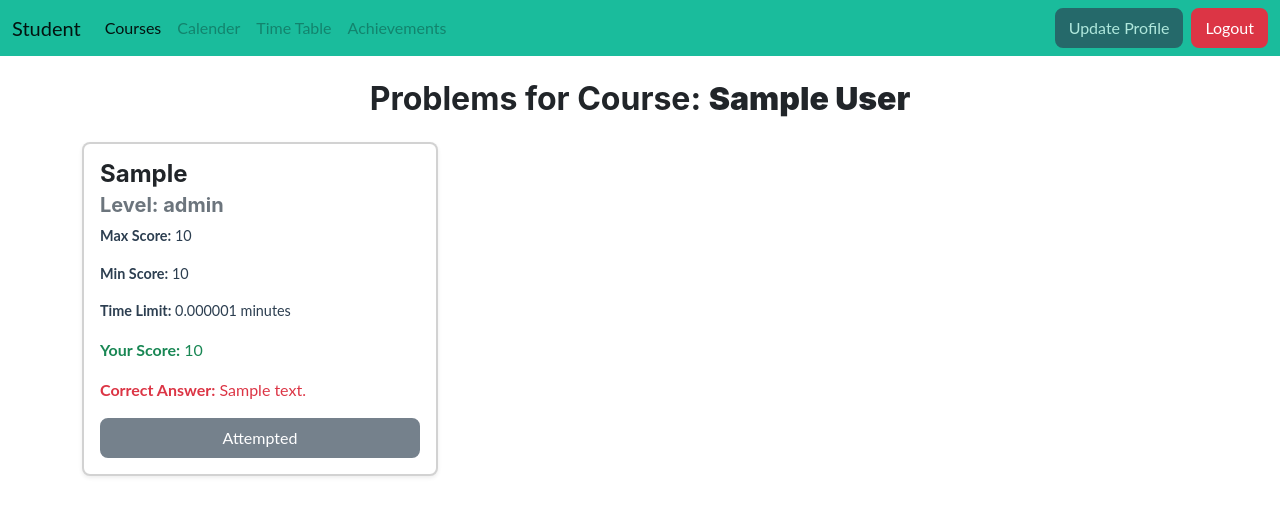
After one commit to Bloodi002/kids-learning-game-in-django, a Django app: page /student/course/1/problems/ in a window 1280 px wide. The commit adds this page. Shown: the top 516 px of the page. Run offline with Django 5.2, Linux system fonts and the light colour scheme; a user stored in the database is signed in; tables that the repository leaves empty hold one stand-in row (values such as "Sample post"); some libraries are stand-ins or nearby versions.

Commit message:
Full working till quiz achivements needs to be added

```diff
--- a/game/game/settings.py
+++ b/game/game/settings.py
@@ -134,4 +134,4 @@ STATICFILES_DIRS = [os.path.join(BASE_DIR, 'static')]
 LOGIN_URL = '/accounts/login'
 
 LOGIN_REDIREC_URL = '/student/'
-LOGOUT_REDIREC_URL = '/student/'
+LOGOUT_REDIREC_URL = '/login/'
--- a/game/student/urls.py
+++ b/game/student/urls.py
@@ -1,11 +1,21 @@
-from django.contrib import admin
 from django.urls import path
 from . import views
 
 urlpatterns = [
-    path('', views.role_list, name='role_list'),
+
+    path('', views.enrolled_courses, name='enrolled_courses'),
+    path('course/<int:course_id>/problems/', views.course_problems, name='course_problems'),
+    path('course/<int:course_id>/problems/', views.course_problems, name='course_problems'),
+    path('problem/<int:problem_id>/', views.problem_view, name='problem_view'),
+    path('problem/<int:problem_id>/timeout/', views.problem_timeout_view, name='problem_timeout'),
+
+    path('register/', views.register, name='register'),
+    path('login/', views.login, name='login'),
+    path('logout/', views.logout_view, name='logout'),
+
+    path('role-list', views.role_list, name='role_list'),
     path('create/', views.role_create, name='role_create'),
     path('<int:role_id>/edit/', views.role_edit, name='role_edit'),
     path('<int:role_id>/delete/', views.role_delete, name='role_conform_delete'),
-    path('register/', views.register, name='register'),
+
 ]
--- a/game/student/views.py
+++ b/game/student/views.py
@@ -1,9 +1,12 @@
-from django.shortcuts import render
-from .models import Role, Contact
+
+from django.shortcuts import render, get_object_or_404, redirect
+from django.http import HttpResponseRedirect
+from django.urls import reverse
+from .models import CourseContactMapping, Course, Problem, Contact, Role, ProblemScoreMapping
 from .forms import RoleForm, UserRegistrationForm
 from django.shortcuts import get_object_or_404, redirect
 from django.contrib.auth.decorators import login_required
-from django.contrib.auth import login
+from django.contrib.auth import login, logout
 
 
 def index(request):
@@ -78,3 +81,88 @@ def register(request):
     else:
         form = UserRegistrationForm()
     return render(request, 'registration/register.html', {'form': form})
+
+def logout_view(request):
+    # Log out the user
+    logout(request)
+    # Redirect to login page after logout
+    return redirect('login')
+
+@login_required
+def enrolled_courses(request):
+    # Get the current user's associated contact
+    contact = get_object_or_404(Contact, user=request.user)
+
+    # Use 'course_id' instead of 'course' in select_related
+    enrolled_courses = CourseContactMapping.objects.filter(contact_id=contact).select_related('course_id')
+    return render(request, 'student_quiz/enrolled_courses.html', {'courses': enrolled_courses})
+
+
+
+@login_required
+def course_problems(request, course_id):
+    course = get_object_or_404(Course, pk=course_id)
+
+    # Get the current user's contact (assuming you are linking Contact to the user)
+    contact = get_object_or_404(Contact, user=request.user)
+
+    # Get the problems associated with the selected course
+    problems = Problem.objects.filter(course_id=course)
+
+    # Check if the problem has been attempted and store score in each problem object
+    for problem in problems:
+        # Check if the user has already attempted the problem
+        attempt = ProblemScoreMapping.objects.filter(contact_id=contact, problem_id=problem).first()
+        if attempt:
+            problem.attempted = True
+            problem.score = attempt.score
+        else:
+            problem.attempted = False
+
+    return render(request, 'student_quiz/course_problems.html', {'course': course, 'problems': problems})
+
+@login_required
+def problem_view(request, problem_id):
+    # Get the problem instance
+    problem = get_object_or_404(Problem, pk=problem_id)
+
+    # Handle form submission (POST request)
+    if request.method == 'POST':
+        user_answer = request.POST.get('answer')
+
+        # Check if the user's answer matches the correct answer
+        if user_answer == problem.answer:
+            score = problem.max_score
+        else:
+            score = 0  # Or you can set partial scoring logic
+
+        # Save the score in the ProblemScoreMapping model
+        contact = Contact.objects.get(user=request.user)
+        ProblemScoreMapping.objects.create(
+            contact_id=contact,
+            problem_id=problem,
+            score=score
+        )
+
+        # Redirect to the problems list page after submission
+        return HttpResponseRedirect(reverse('course_problems', args=[problem.course_id]))
+
+    # Handle GET request (initial page load)
+    return render(request, 'student_quiz/problem_page.html', {
+        'problem': problem  # Pass time bound in seconds
+    })
+
+@login_required
+def problem_timeout_view(request, problem_id):
+    problem = get_object_or_404(Problem, pk=problem_id)
+
+    # Set score to 0 since the user did not submit on time
+    contact = Contact.objects.get(user=request.user)
+    ProblemScoreMapping.objects.create(
+        contact_id=contact,
+        problem_id=problem,
+        score=0
+    )
+
+    # Redirect to the problems list page after timeout
+    return HttpResponseRedirect(reverse('course_problems', args=[problem.course_id]))
--- a/game/templates/layout.html
+++ b/game/templates/layout.html
@@ -16,22 +16,33 @@
       <div class="container-fluid">
         <button class="navbar-toggler" type="button" data-bs-toggle="collapse" data-bs-target="#navbarTogglerDemo01" aria-controls="navbarTogglerDemo01" aria-expanded="false" aria-label="Toggle navigation"><span class="navbar-toggler-icon"></span></button>
         <div class="collapse navbar-collapse" id="navbarTogglerDemo01">
-          <a class="navbar-brand" href="#">Student</a>
+          <a class="navbar-brand" href="/student">Student</a>
           <ul class="navbar-nav me-auto mb-2 mb-lg-0">
             <li class="nav-item">
-              <a class="nav-link active" aria-current="page" href="#">Home</a>
+              <a class="nav-link active" aria-current="page" href="/student">Courses</a>
             </li>
             <li class="nav-item">
-              <a class="nav-link" href="#">Link</a>
+              <a class="nav-link disabled" href="#" tabindex="-1" aria-disabled="true">Calender</a>
             </li>
             <li class="nav-item">
-              <a class="nav-link disabled" href="#" tabindex="-1" aria-disabled="true">Disabled</a>
+              <a class="nav-link disabled" href="#" tabindex="-1" aria-disabled="true">Time Table</a>
+            </li>
+            <li class="nav-item">
+              <a class="nav-link disabled" href="#" tabindex="-1" aria-disabled="true">Achievements</a>
             </li>
           </ul>
-          <form class="d-flex">
-            <input class="form-control me-2" type="search" placeholder="Search" aria-label="Search" />
-            <button class="btn btn-outline-success" type="submit">Search</button>
-          </form>
+
+          <div class="d-flex align-items-center">
+            <!-- Update Profile link -->
+            <span style="cursor: not-allowed"  >
+              <a href="#" class="btn btn-secondary me-2 disabled">Update Profile</a>
+            </span>
+            <!-- Logout form using POST method -->
+            <form method="post" action="{% url 'logout' %}">
+              {% csrf_token %}
+              <button type="submit" class="btn btn-danger">Logout</button>
+            </form>
+          </div>
         </div>
       </div>
     </nav>
@@ -40,6 +51,6 @@
 
       {% endblock %}
     </div>
-    <script src="/static/scripts/validation.js"></script>
+    {% comment %} <script src="/static/scripts/validation.js"></script> {% endcomment %}
   </body>
 </html>
--- a/game/templates/registration/login.html
+++ b/game/templates/registration/login.html
@@ -1,4 +1,4 @@
-{% extends 'layout.html' %}
+{% extends 'blank_layout.html' %}
 
 {% block content %}
   <h2>Login Form</h2>
--- a/game/templates/registration/register.html
+++ b/game/templates/registration/register.html
@@ -1,4 +1,4 @@
-{% extends 'layout.html' %}
+{% extends 'blank_layout.html' %}
 {% block content %}
   <h2>Register Form</h2>
   <form method="post">
@@ -20,4 +20,6 @@
     {{ form.as_p }}
     <button class="btn btn-primary">Register</button>
   </form>
+
+  <p>Have account <a href="{%url 'login'%}">login now!</a></p>
 {% endblock %}
--- /dev/null
+++ b/game/templates/student_quiz/course_problems.html
@@ -0,0 +1,57 @@
+{% extends 'layout.html' %}
+
+{% block title %}
+  Problems for Course: {{ course.name }}
+{% endblock %}
+
+{% block content %}
+  <div class="mt-4">
+    <h2 class="mb-4 text-center">Problems for Course: <strong>{{ course.name }}</strong></h2>
+    <div class="row">
+      {% for problem in problems %}
+        <div class="col-md-4 mb-4">
+          <div class="card shadow-sm h-100 d-flex flex-column">
+            <!-- Make card a flex container -->
+            <div class="card-body d-flex flex-column flex-grow-1">
+              <!-- Use flex to control layout -->
+              <h4 class="card-title font-weight-bold">{{ problem.problem_level_id.problem_type.type }}</h4>
+              <h5 class="card-subtitle mb-2 text-muted">Level: {{ problem.problem_level_id.level }}</h5>
+
+              <div class="mb-3">
+                <p class="card-text text-secondary" style="font-size: 0.9em;">
+                  <strong>Max Score:</strong> {{ problem.max_score }}
+                </p>
+                <p class="card-text text-secondary" style="font-size: 0.9em;">
+                  <strong>Min Score:</strong> {{ problem.min_score }}
+                </p>
+                <p class="card-text text-secondary" style="font-size: 0.9em;">
+                  <strong>Time Limit:</strong> {{ problem.time_bound.total_seconds }} minutes
+                </p>
+              </div>
+
+              {% if problem.attempted %}
+                <!-- If problem was attempted, show the score and correct answer -->
+                <p class="text-success">
+                  <strong>Your Score:</strong> {{ problem.score }}
+                </p>
+                <p class="text-danger">
+                  <strong>Correct Answer:</strong> {{ problem.answer }}
+                </p>
+                <span style="cursor: not-allowed"><a href="#" class="btn btn-secondary disabled w-100">Attempted</a></span>
+              {% else %}
+                <div class="mt-auto">
+                  <!-- Push button to the bottom -->
+                  <a href="{% url 'problem_view' problem.problem_id %}" class="btn btn-primary w-100">Challenge Yourself</a>
+                </div>
+              {% endif %}
+            </div>
+          </div>
+        </div>
+      {% empty %}
+        <div class="col-12">
+          <div class="alert alert-warning" role="alert">No problems available for this course.</div>
+        </div>
+      {% endfor %}
+    </div>
+  </div>
+{% endblock %}
```
Also changed, not shown: game/student/admin.py (+7 -1 lines), game/student/models.py (+56 -3 lines), game/templates/blank_layout.html (added, +22 -0 lines), game/templates/student_quiz/enrolled_courses.html (added, +31 -0 lines), game/templates/student_quiz/problem_page.html (added, +63 -0 lines), game/student/migrations/0002_problemlevel_problemtype_alter_contact_mobile_number_and_more.py (added), game/student/migrations/0003_remove_problemlevel_position_type_id_and_more.py (added), game/student/migrations/0004_rename_problem_type_id_problemlevel_problem_type.py (added), game/student/migrations/0005_remove_problemlevel_symbol_position.py (added), game/student/migrations/0006_alter_problem_time_bound.py (added), game/student/migrations/0007_problem_answer.py (added), game/student/migrations/0008_problemscoremapping_student_answered.py (added).
